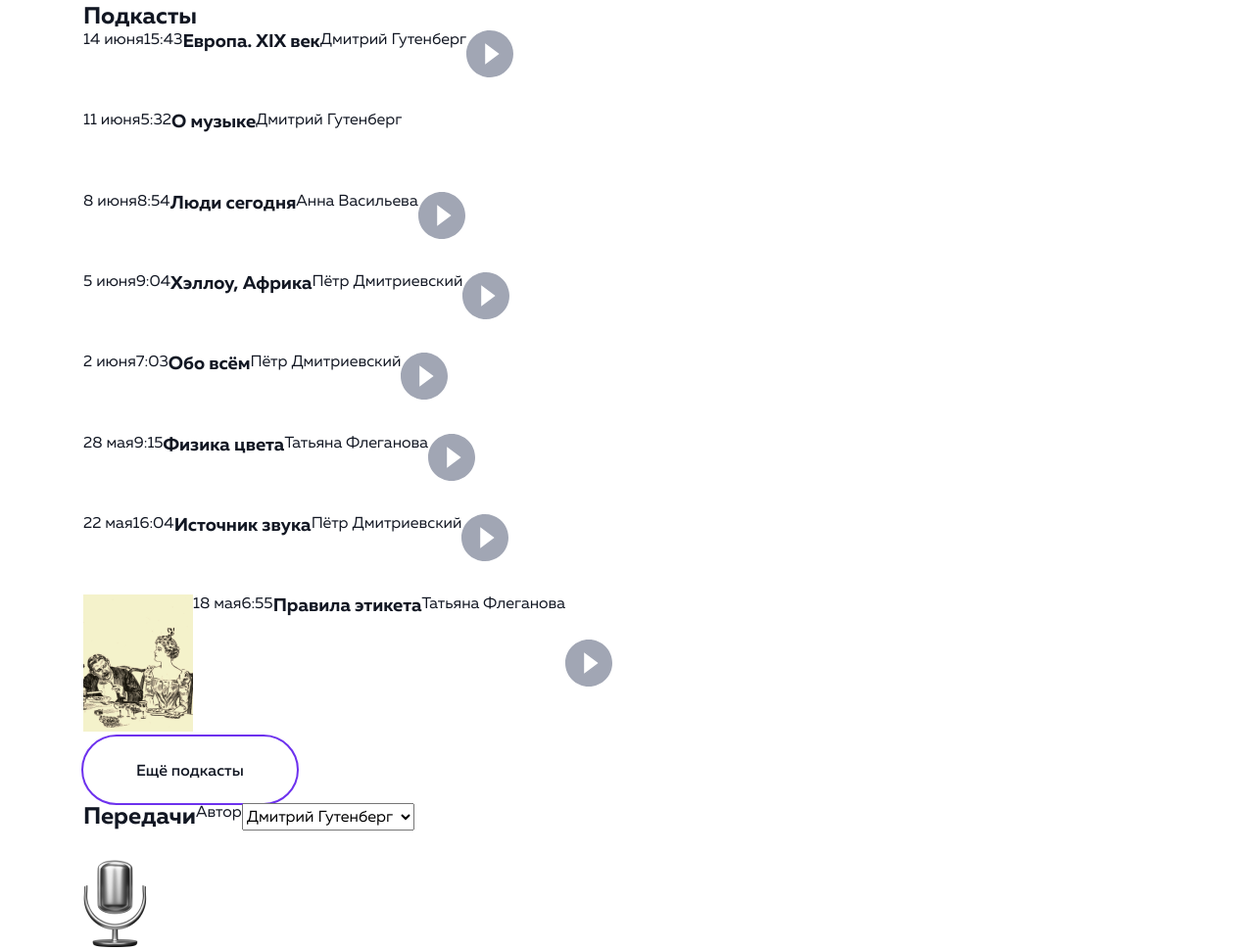
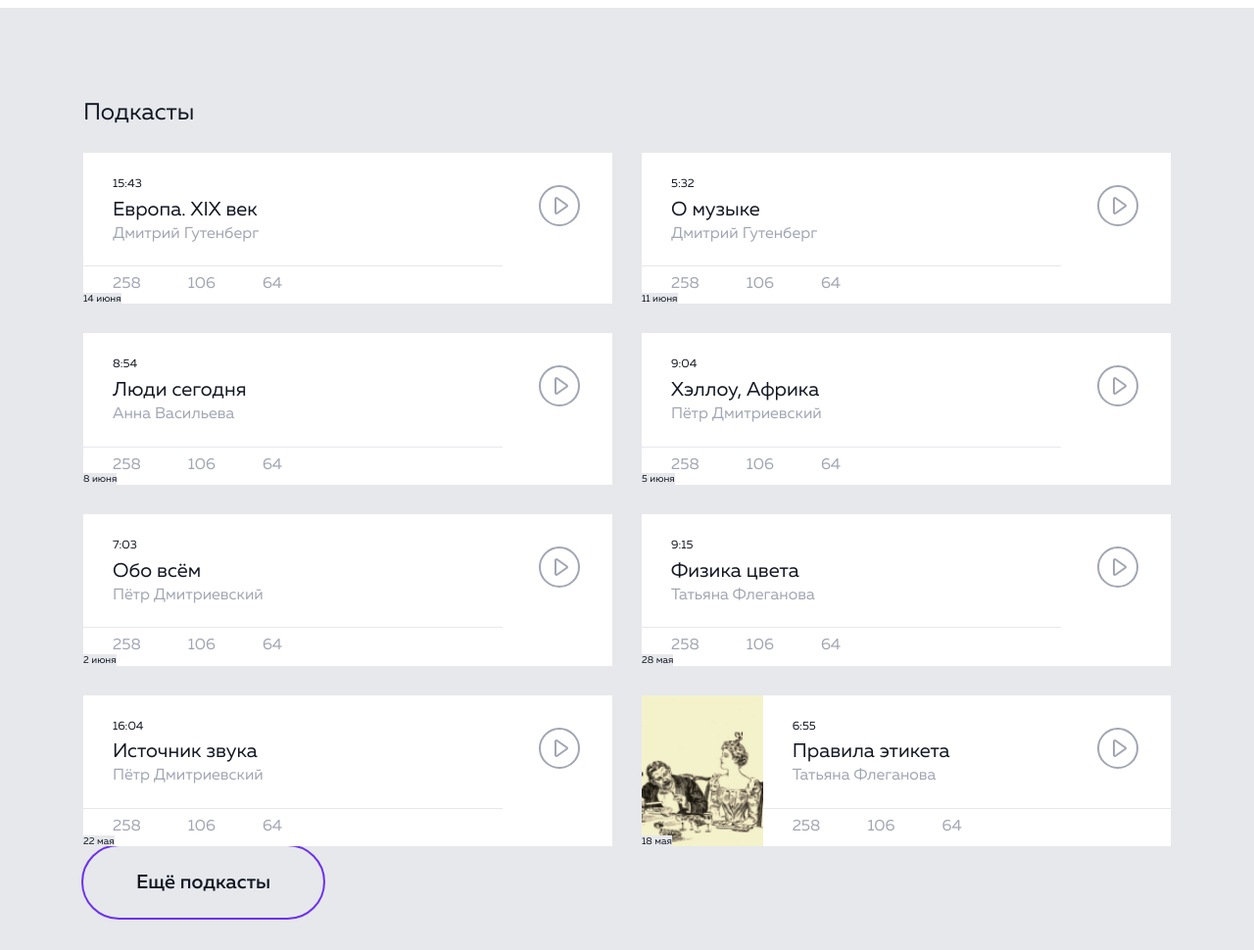
Before and after one commit to jerzylets/radio-wave, a website built with Parcel: page src/index.html in a window 1280 px wide. Shown: the part 673-1643 px from the top of the page at 98% size. Built offline with nearby package versions, Linux system fonts and the light colour scheme; files whose address does not match are found by name.

Commit message:
30 june commit

```diff
--- a/src/index.html
+++ b/src/index.html
@@ -298,7 +298,7 @@
         <div class="secondary-menu__buttons flex">
           <button class="play-btn btn-reset secondary-menu__btn">
             <svg class="icon play-btn__icon">
-              <use xlink:href="#play"></use>
+              <use xlink:href="#play-btn"></use>
             </svg>
             <div class="play-btn__text">
               Ранее в эфире
@@ -309,7 +309,7 @@
           </button>
           <button class="play-btn btn-reset secondary-menu__btn">
             <svg class="icon play-btn__icon">
-              <use xlink:href="#play"></use>
+              <use xlink:href="#play-btn"></use>
             </svg>
             <div class="play-btn__text">
               Сейчас в эфире
@@ -396,14 +396,14 @@
     </section>
     <section class="section podcasts" id="podcasts">
       <div class="container">
-        <h2 class="section__title">
+        <h2 class="section__title podcasts__title">
           Подкасты
         </h2>
         <div class="podcasts__grid grid">
           <article class="podcasts__item podcast flex">
             <picture class="podcast__pic">
               <source srcset="img/european-city-320.jpg" media="(max-width: 575px)">
-              <img src="img/european-city.jpg" alt="" class="podcast__img">
+              <img class="podcast__img" src="img/european-city.jpg" alt="">
             </picture>
             <time class="podcast__date" datetime="06-14">14 июня</time>
             <div class="podcast__content flex">
@@ -415,13 +415,13 @@
                 Дмитрий Гутенберг
               </div>
               <div class="podcast__stats flex">
-                <div class="played"></div>
-                <div class="liked"></div>
-                <div class="shared"></div>
+                <div class="played">258</div>
+                <div class="liked">106</div>
+                <div class="shared">64</div>
               </div>
               <button class="podcast__play-btn btn-reset">
                 <svg class="podcast__icon icon--big">
-                  <use xlink:href="#play"></use>
+                  <use xlink:href="#play-btn"></use>
                 </svg>
               </button>
             </div>
@@ -429,7 +429,7 @@
           <article class="podcasts__item podcast flex">
             <picture class="podcast__pic">
               <source srcset="img/violinist-320.jpg" media="(max-width: 575px)">
-              <img src="img/violinist.jpg" alt="" class="podcast__img">
+              <img class="podcast__img" src="img/violinist.jpg" alt="">
             </picture>
             <time class="podcast__date" datetime="06-11">11 июня</time>
             <div class="podcast__content flex">
@@ -441,9 +441,9 @@
                 Дмитрий Гутенберг
               </div>
               <div class="podcast__stats flex">
-                <div class="played"></div>
-                <div class="liked"></div>
-                <div class="shared"></div>
+                <div class="played">258</div>
+                <div class="liked">106</div>
+                <div class="shared">64</div>
               </div>
               <button class="podcast__play-btn btn-reset">
                 <svg class="podcast__icon icon--big">
@@ -455,7 +455,7 @@
           <article class="podcasts__item podcast flex">
             <picture class="podcast__pic">
               <source srcset="img/crowd-320.jpg" media="(max-width: 575px)">
-              <img src="img/crowd.jpg" alt="" class="podcast__img">
+              <img class="podcast__img" src="img/crowd.jpg" alt="">
             </picture>
             <time class="podcast__date" datetime="06-08">8 июня</time>
             <div class="podcast__content flex">
@@ -467,13 +467,13 @@
                 Анна Васильева
               </div>
               <div class="podcast__stats flex">
-                <div class="played"></div>
-                <div class="liked"></div>
-                <div class="shared"></div>
+                <div class="played">258</div>
+                <div class="liked">106</div>
+                <div class="shared">64</div>
               </div>
               <button class="podcast__play-btn btn-reset">
                 <svg class="podcast__icon icon--big">
-                  <use xlink:href="#play"></use>
+                  <use xlink:href="#play-btn"></use>
                 </svg>
               </button>
             </div>
@@ -481,7 +481,7 @@
           <article class="podcasts__item podcast flex">
             <picture class="podcast__pic">
               <source srcset="img/african-woman-320.jpg" media="(max-width: 575px)">
-              <img src="img/african-woman.jpg" alt="" class="podcast__img">
+              <img class="podcast__img" src="img/african-woman.jpg" alt="">
             </picture>
             <time class="podcast__date" datetime="06-05">5 июня</time>
             <div class="podcast__content flex">
@@ -493,13 +493,13 @@
                 Пётр Дмитриевский
               </div>
               <div class="podcast__stats flex">
-                <div class="played"></div>
-                <div class="liked"></div>
-                <div class="shared"></div>
+                <div class="played">258</div>
+                <div class="liked">106</div>
+                <div class="shared">64</div>
               </div>
               <button class="podcast__play-btn btn-reset">
                 <svg class="podcast__icon icon--big">
-                  <use xlink:href="#play"></use>
+                  <use xlink:href="#play-btn"></use>
                 </svg>
               </button>
             </div>
@@ -507,7 +507,7 @@
           <article class="podcasts__item podcast flex">
             <picture class="podcast__pic">
               <source srcset="" media="(max-width: 575px)">
-              <img src="img/thinker.jpg" alt="" class="podcast__img">
+              <img class="podcast__img" src="img/thinker.jpg" alt="">
             </picture>
             <time class="podcast__date" datetime="06-02">2 июня</time>
             <div class="podcast__content flex">
@@ -519,13 +519,13 @@
                 Пётр Дмитриевский
               </div>
               <div class="podcast__stats flex">
-                <div class="played"></div>
-                <div class="liked"></div>
-                <div class="shared"></div>
+                <div class="played">258</div>
+                <div class="liked">106</div>
+                <div class="shared">64</div>
               </div>
               <button class="podcast__play-btn btn-reset">
                 <svg class="podcast__icon icon--big">
-                  <use xlink:href="#play"></use>
+                  <use xlink:href="#play-btn"></use>
                 </svg>
               </button>
             </div>
@@ -533,7 +533,7 @@
           <article class="podcasts__item podcast flex">
             <picture class="podcast__pic">
               <source srcset="" media="(max-width: 575px)">
-              <img src="img/wheel.jpg" alt="" class="podcast__img">
+              <img class="podcast__img" src="img/wheel.jpg" alt="">
             </picture>
             <time class="podcast__date" datetime="05-28">28 мая</time>
             <div class="podcast__content flex">
@@ -545,13 +545,13 @@
                 Татьяна Флеганова
               </div>
               <div class="podcast__stats flex">
-                <div class="played"></div>
-                <div class="liked"></div>
-                <div class="shared"></div>
+                <div class="played">258</div>
+                <div class="liked">106</div>
+                <div class="shared">64</div>
               </div>
               <button class="podcast__play-btn btn-reset">
                 <svg class="podcast__icon icon--big">
-                  <use xlink:href="#play"></use>
+                  <use xlink:href="#play-btn"></use>
                 </svg>
               </button>
             </div>
@@ -559,7 +559,7 @@
           <article class="podcasts__item podcast flex">
             <picture class="podcast__pic">
               <source srcset="" media="(max-width: 575px)">
-              <img src="img/waves.jpg" alt="" class="podcast__img">
+              <img class="podcast__img" src="img/waves.jpg" alt="">
             </picture>
             <time class="podcast__date" datetime="05-22">22 мая</time>
             <div class="podcast__content flex">
@@ -571,13 +571,13 @@
                 Пётр Дмитриевский
               </div>
               <div class="podcast__stats flex">
-                <div class="played"></div>
-                <div class="liked"></div>
-                <div class="shared"></div>
+                <div class="played">258</div>
+                <div class="liked">106</div>
+                <div class="shared">64</div>
               </div>
               <button class="podcast__play-btn btn-reset">
                 <svg class="podcast__icon icon--big">
-                  <use xlink:href="#play"></use>
+                  <use xlink:href="#play-btn"></use>
                 </svg>
               </button>
             </div>
@@ -585,7 +585,7 @@
           <article class="podcasts__item podcast flex">
             <picture class="podcast__pic">
               <source srcset="" media="(max-width: 575px)">
-              <img src="img/classy-couple.png" alt="" class="podcast__img">
+              <img class="podcast__img" src="img/classy-couple.png" alt="">
             </picture>
             <time class="podcast__date" datetime="05-18">18 мая</time>
             <div class="podcast__content flex">
@@ -597,13 +597,13 @@
                 Татьяна Флеганова
               </div>
               <div class="podcast__stats flex">
-                <div class="played"></div>
-                <div class="liked"></div>
-                <div class="shared"></div>
+                <div class="played">258</div>
+                <div class="liked">106</div>
+                <div class="shared">64</div>
               </div>
               <button class="podcast__play-btn btn-reset">
                 <svg class="podcast__icon icon--big">
-                  <use xlink:href="#play"></use>
+                  <use xlink:href="#play-btn"></use>
                 </svg>
               </button>
             </div>
--- a/src/styles/_common.scss
+++ b/src/styles/_common.scss
@@ -48,11 +48,11 @@ figure {
   margin: 0;
 }
 
-a svg path {
-  fill: inherit;
-  stroke: inherit;
-  stroke-width: inherit;
-}
+// a svg path {
+//   fill: inherit;
+//   stroke: inherit;
+//   stroke-width: inherit;
+// }
 
 svg path,
 rect,
@@ -116,6 +116,7 @@ button:active {
   outline: 2px solid $hover;
   border-radius: 40px;
   font-weight: 500;
+  font-size: $bigfont;
   color: $black-main;
   transition: background-color .4s ease-in-out, color .4s ease-in-out, outline .4s ease-in-out;
 }
@@ -178,3 +179,13 @@ button:active {
 .menu-link:active {
   color: $active;
 }
+
+.section {
+  padding: 94px 0;
+}
+
+.section__title {
+  margin-bottom: 12px;
+  font-weight: 400;
+  line-height: 100%;
+}
--- /dev/null
+++ b/src/styles/_podcasts.scss
@@ -0,0 +1,86 @@
+@import "variables";
+@import "mixins";
+
+.podcasts {
+  background-color: $gray-light;
+}
+
+.podcasts__title {
+  margin-bottom: $offset;
+}
+
+.podcasts__grid {
+  gap: $offset;
+  grid-template-columns: repeat(2, 1fr);
+}
+
+.podcasts__item {
+  position: relative;
+  background-color: #fff;
+}
+
+.podcast__img {
+  height: 100%;
+}
+
+.podcast__date {
+  position: absolute;
+  bottom: 0;
+  left: 0;
+  background-color: $gray-light;
+  font-size: 10px;
+}
+
+.podcast__content {
+  flex-direction: column;
+  align-items: start;
+  padding: 24px 30px 6px;
+}
+
+.podcast__time {
+  margin-bottom: 8px;
+  font-size: $smallfont;
+}
+
+.podcast__author {
+  margin-bottom: 24px;
+  color: $gray-dark;
+}
+
+.podcast__title {
+  margin-bottom: 4px;
+  font-weight: 400;
+  font-size: 20px;
+}
+
+.podcast__play-btn {
+  position: absolute;
+  top: 30px;
+  right: 30px;
+
+  @include stroke-icon
+}
+
+.podcast__icon {
+  stroke-width: 2px;
+  stroke: $gray-dark;
+  transition: stroke .4s ease-in-out;
+}
+
+.podcast__stats {
+  position: relative;
+  gap: 48px;
+  padding: 9px 0 6px;
+  color: $gray-dark;
+}
+
+.podcast__stats::before {
+  content: "";
+  position: absolute;
+  top: 0;
+  left: -30px;
+  width: 428px;
+  height: 1px;
+  background-color: $gray-light;
+
+}
--- a/src/styles/index.scss
+++ b/src/styles/index.scss
@@ -5,3 +5,4 @@
 
 @import "header";
 @import "hero";
+@import "podcasts";
```
Also changed, not shown: src/styles/_hero.scss (+4 -23 lines), src/styles/_mixins.scss (+43 -0 lines).
